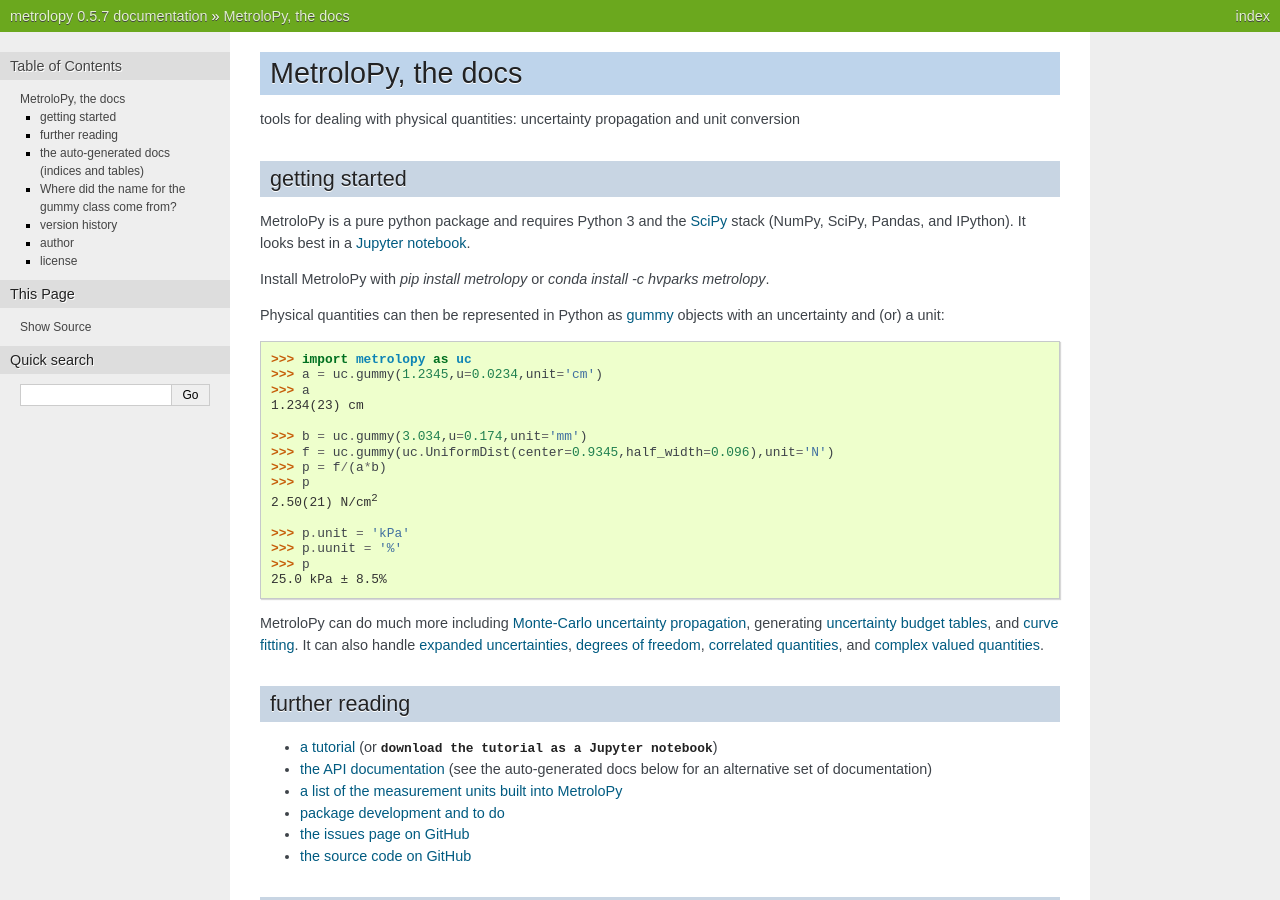
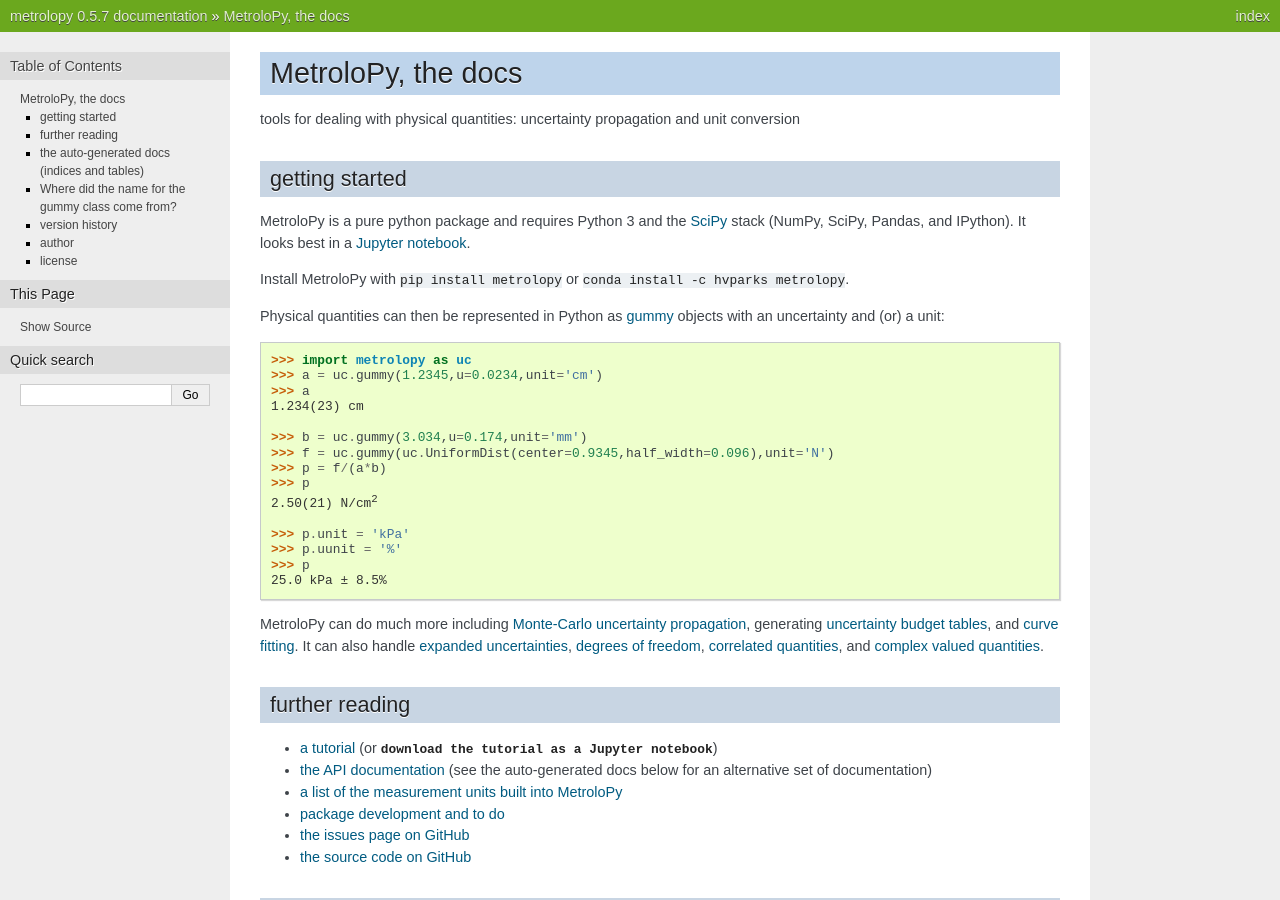
Before and after one commit to nrc-cnrc/MetroloPy, a Sphinx documentation site: the page built from docs/index.rst, in a window 1280 px wide and 900 px high. Built offline with Sphinx 7.4.7, drawn with Linux system fonts in a browser that asks for light colours.

```diff
--- a/docs/index.rst
+++ b/docs/index.rst
@@ -22,8 +22,8 @@ MetroloPy is a pure python package and requires Python 3 and the
 `SciPy <https://www.scipy.org/>`_ stack (NumPy, SciPy, Pandas, and IPython).
 It looks best in a `Jupyter notebook <https://jupyter.org/>`_.
 
-Install MetroloPy with `pip install metrolopy`  or
-`conda install -c hvparks metrolopy`.
+Install MetroloPy with ``pip install metrolopy``  or
+``conda install -c hvparks metrolopy``.
 
 Physical quantities can then be represented in Python as `gummy`_ objects
 with an uncertainty and (or) a unit:
```
